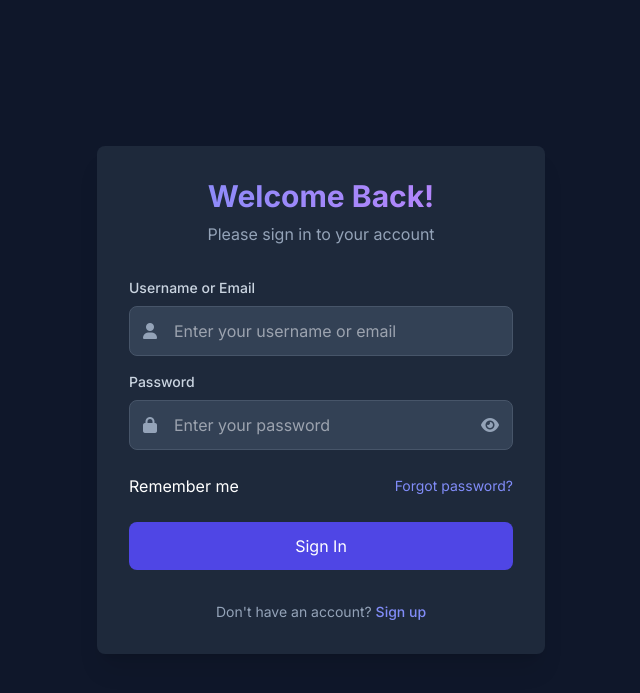
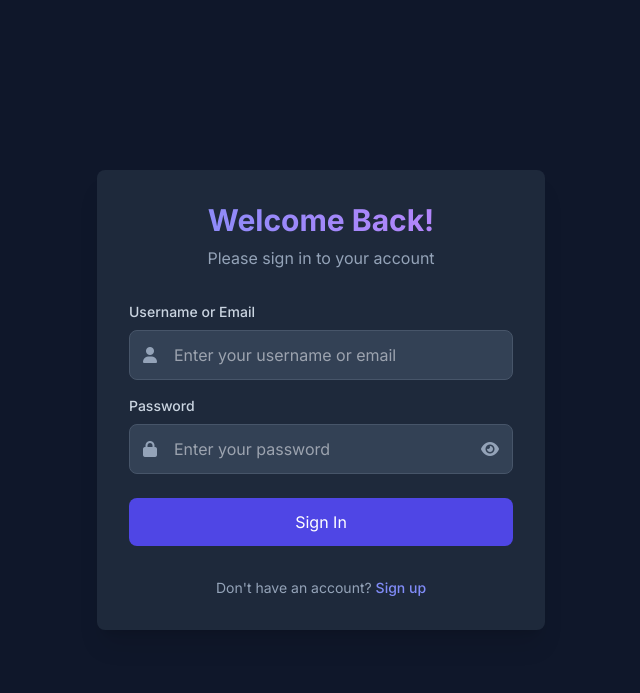
Before and after one commit to SKNETWORKS-FAMILY-AICAMP/SKN10-4th-3Team, a Django app: page /account/login/ in a window 1280 px wide. Shown: the top 693 px of the page, without its empty margins (319-959 px from the left). Run offline with Django 5.2, Linux system fonts and the light colour scheme; some libraries are stand-ins or nearby versions.

Commit message:
delete password reset

```diff
--- a/account/urls.py
+++ b/account/urls.py
@@ -8,5 +8,4 @@ urlpatterns = [
     path('admin/', admin.site.urls),
     path('login/', views.login_view, name='login'),
     path('register/', views.register_view, name='register'),
-    path('password-reset/', views.password_reset_view, name='password_reset'),
 ]
--- a/account/views.py
+++ b/account/views.py
@@ -11,6 +11,3 @@ def register_view(request):
         # 회원가입 처리 로직
         return redirect('account:login')  # 로그인 페이지로 리다이렉트
     return render(request, 'account/register.html')
-
-def password_reset_view(request):
-    return render(request, 'account/password_reset.html')
--- a/templates/account/login.html
+++ b/templates/account/login.html
@@ -47,19 +47,6 @@
                     </div>
                 </div>
 
-                <div class="flex items-center justify-between">
-                    <div class="flex items-center">
-                        <input type="checkbox" id="remember" name="remember" class="hidden">
-                        <label for="remember" class="custom-checkbox">
-                            <span class="checkmark"></span>
-                            Remember me
-                        </label>
-                    </div>
-                    <a href="{% url 'account:password_reset' %}" class="text-sm text-indigo-400 hover:text-indigo-300 transition-colors">
-                        Forgot password?
-                    </a>
-                </div>
-
                 <button type="submit"
                         class="w-full bg-indigo-600 text-white py-3 px-4 rounded-lg hover:bg-indigo-700 focus:outline-none focus:ring-2 focus:ring-indigo-500 focus:ring-offset-2 focus:ring-offset-slate-800 transition-colors">
                     Sign In
```
